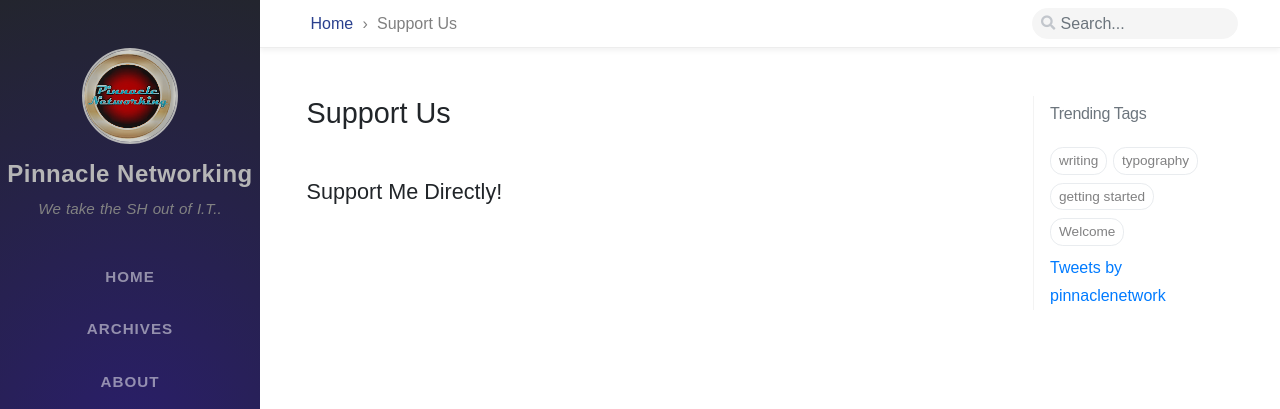
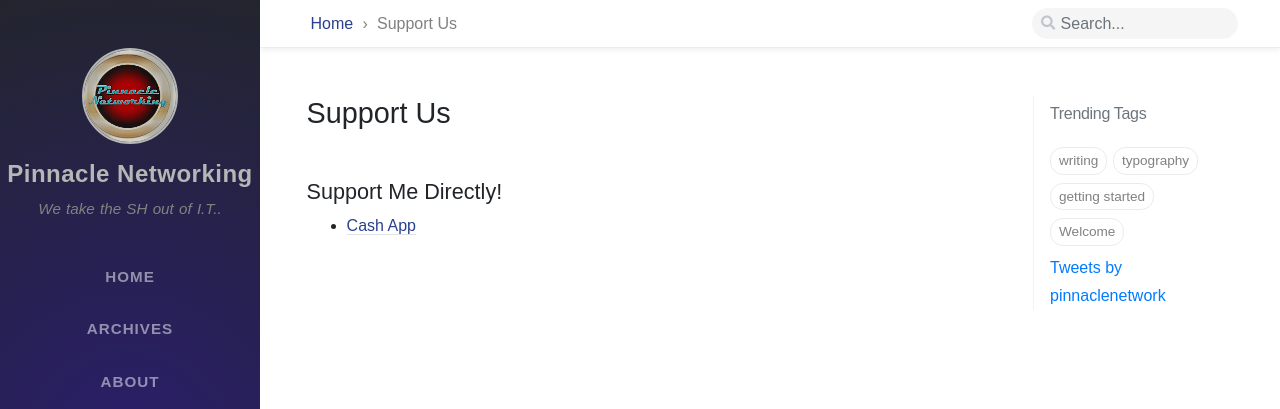
Before and after one commit to Pinnaclenetworking/pinnaclenetworking.github.io, a Jekyll site: the page built from tabs/support.md, in a window 1280 px wide. Shown: the top 409 px of the page. Built offline with Jekyll 4.4.1, drawn with Linux system fonts in a browser that asks for light colours; nearby versions of some CDN libraries; some web fonts are replaced; our own code applies the rules of GitHub Pages for plain Markdown files; comment, search, counter and statistics services are not loaded.

Commit message:
Update support.md

```diff
--- a/tabs/support.md
+++ b/tabs/support.md
@@ -9,3 +9,7 @@ title: Support Us
 ---
 
 <H2>Support Me Directly!</H2>
+   <ul>
+      <li><a href="cash.me/$pinnacle">Cash App</a></li>
+
+   </ul>
```
